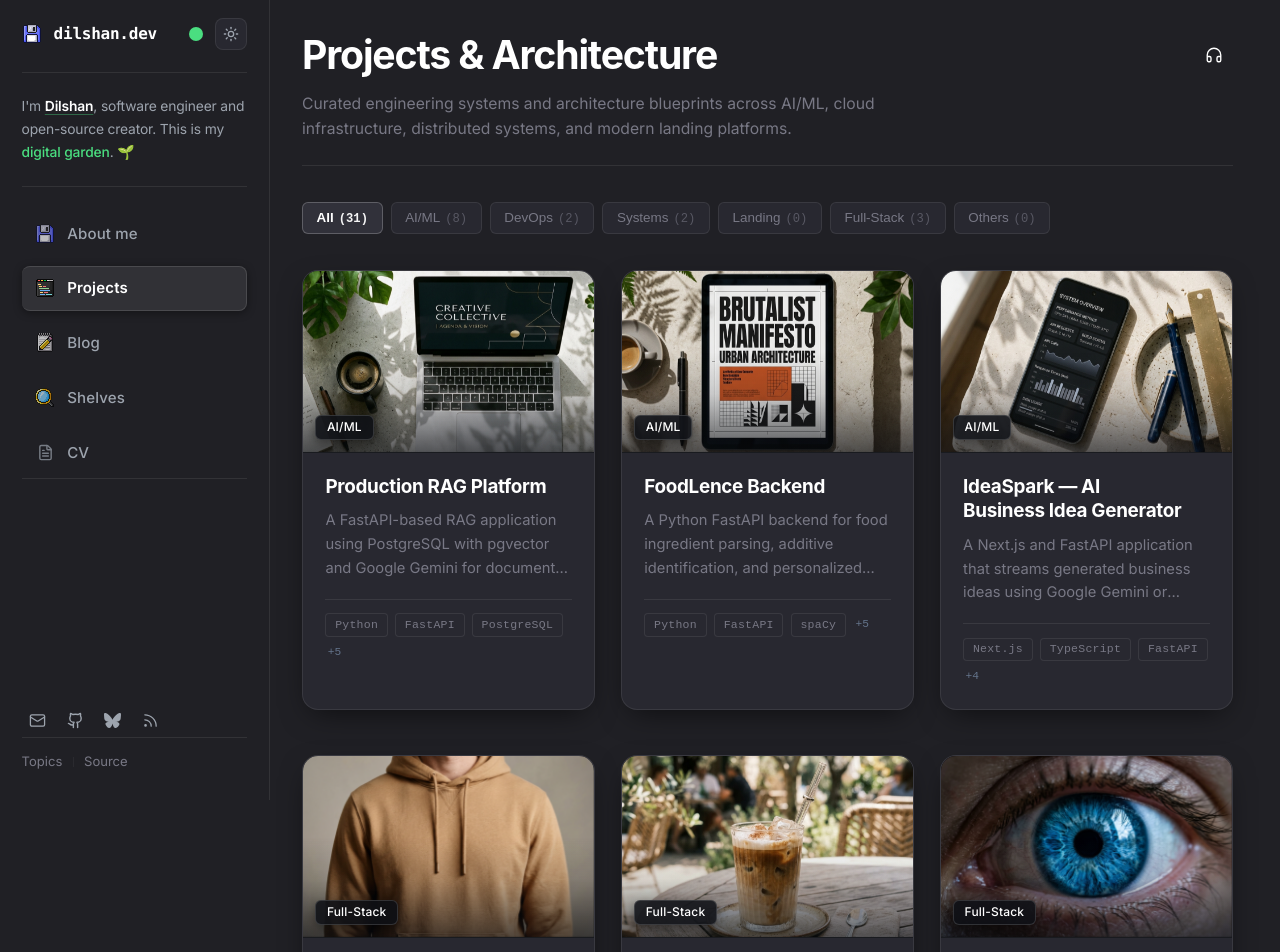
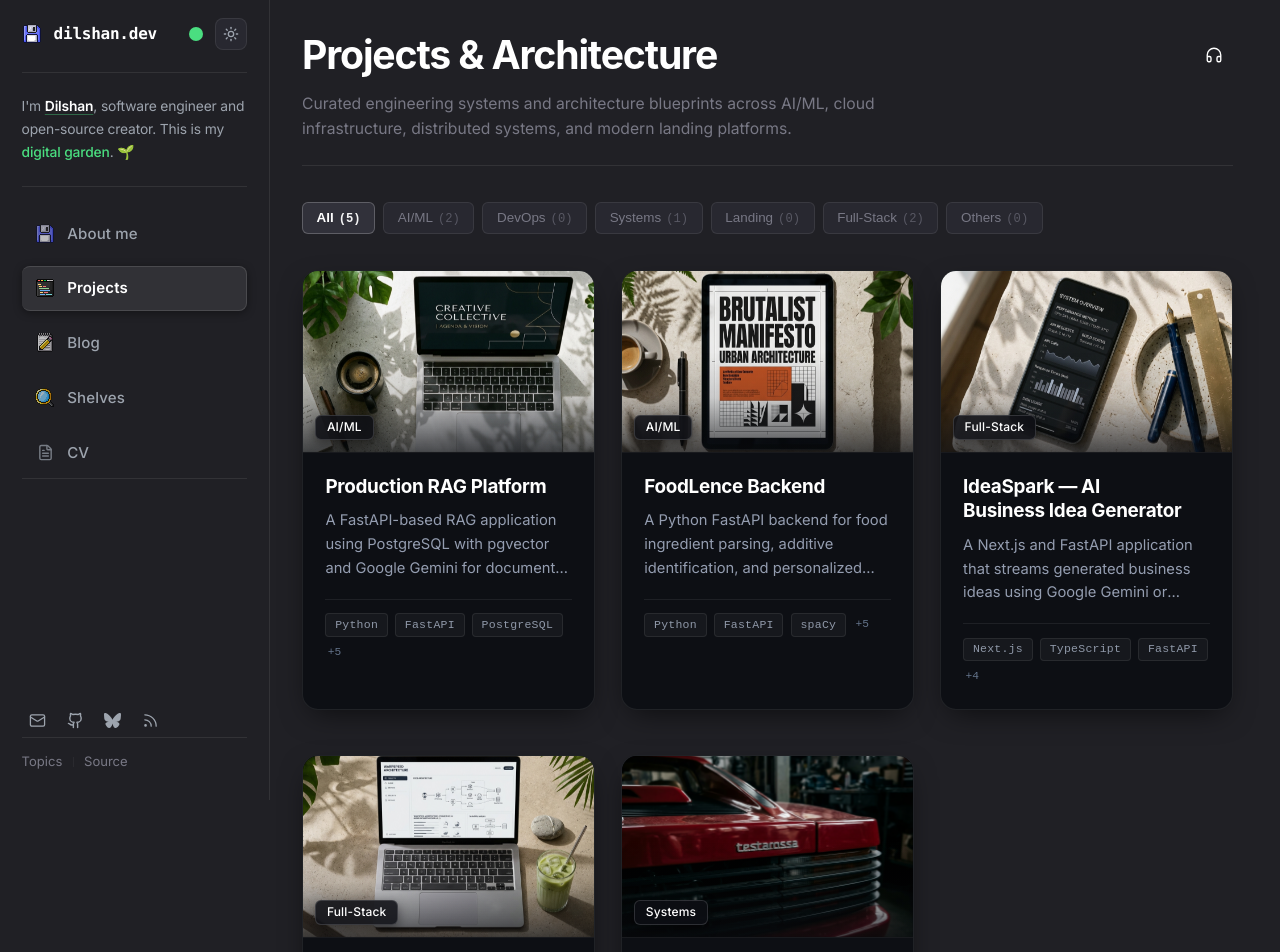
Before and after one commit to dilshandevxx/dilshan-personal-portfolio, a Next.js app: page /portfolio/projects in a window 1280 px wide. Shown: the top 952 px of the page. Built offline with nearby package versions, Linux system fonts and the light colour scheme; a web font is replaced by a local one.

Commit message:
style(projects): harmonize card surface colors with site palette and curate top 5 marquee systems

```diff
--- a/src/components/ProjectCard.module.css
+++ b/src/components/ProjectCard.module.css
@@ -5,8 +5,8 @@
   flex-direction: column;
   position: relative;
   box-sizing: border-box;
-  background-color: var(--color-background-card, #0e1017);
-  border: 1px solid var(--color-border, rgba(255, 255, 255, 0.08));
+  background-color: #0d0f14;
+  border: 1px solid rgba(255, 255, 255, 0.08);
   border-radius: 16px;
   overflow: hidden;
   padding: 0;
@@ -16,14 +16,15 @@
   width: 100%;
   min-width: 0;
   height: 100%;
-  box-shadow: 0 10px 30px -10px rgba(0, 0, 0, 0.65);
-  transition: transform 0.35s cubic-bezier(0.16, 1, 0.3, 1), border-color 0.35s ease, box-shadow 0.35s ease;
+  box-shadow: 0 10px 30px -10px rgba(0, 0, 0, 0.7);
+  transition: transform 0.35s cubic-bezier(0.16, 1, 0.3, 1), border-color 0.35s ease, box-shadow 0.35s ease, background-color 0.35s ease;
 }
 
 .projectCard:hover {
   transform: translateY(-5px);
-  border-color: rgba(255, 255, 255, 0.22);
-  box-shadow: 0 20px 48px -12px rgba(0, 0, 0, 0.9);
+  background-color: #12151c;
+  border-color: rgba(255, 255, 255, 0.2);
+  box-shadow: 0 22px 48px -12px rgba(0, 0, 0, 0.95);
 }
 
 .projectCard:focus-visible {
@@ -40,7 +41,7 @@
   width: 100%;
   aspect-ratio: 16 / 10;
   overflow: hidden;
-  background-color: #080a0e;
+  background-color: #07090d;
   border-bottom: 1px solid rgba(255, 255, 255, 0.07);
 }
 
@@ -60,8 +61,8 @@
   inset: 0;
   background: linear-gradient(
     to top,
-    rgba(10, 12, 16, 0.65) 0%,
-    rgba(10, 12, 16, 0.15) 32%,
+    rgba(10, 12, 16, 0.7) 0%,
+    rgba(10, 12, 16, 0.15) 30%,
     transparent 55%
   );
   pointer-events: none;
@@ -80,7 +81,7 @@
   position: absolute;
   bottom: 12px;
   left: 12px;
-  background: rgba(14, 16, 22, 0.85);
+  background: rgba(13, 15, 20, 0.85);
   backdrop-filter: blur(14px);
   -webkit-backdrop-filter: blur(14px);
   border: 1px solid rgba(255, 255, 255, 0.14);
@@ -100,7 +101,7 @@
 }
 
 .projectCard:hover .categoryBadge {
-  background: rgba(20, 23, 30, 0.92);
+  background: rgba(18, 21, 28, 0.95);
   border-color: rgba(255, 255, 255, 0.25);
 }
 
@@ -122,7 +123,7 @@
   font-weight: 700;
   line-height: 1.3;
   letter-spacing: -0.016em;
-  color: var(--color-text-emphasized, #ffffff);
+  color: #ffffff;
   margin: 0 0 0.65rem;
   width: 100%;
   min-width: 0;
@@ -133,7 +134,7 @@
 }
 
 .titleLink {
-  color: inherit;
+  color: #ffffff;
   text-decoration: none;
   white-space: normal;
   word-break: normal;
@@ -151,7 +152,7 @@
   font-size: 0.92rem;
   font-weight: 400;
   line-height: 1.6;
-  color: var(--color-text-muted, #9aa1ad);
+  color: #949db0;
   margin: 0;
   flex-grow: 1;
   width: 100%;
@@ -181,7 +182,7 @@
   gap: 0.45rem;
   margin-top: 1.15rem;
   padding-top: 0.85rem;
-  border-top: 1px solid var(--color-border, rgba(255, 255, 255, 0.07));
+  border-top: 1px solid rgba(255, 255, 255, 0.07);
 }
 
 .stackBadge {
@@ -190,9 +191,9 @@
   font-family: var(--font-mono, monospace);
   font-size: 0.72rem;
   font-weight: 500;
-  color: var(--color-text-muted, #8e95a5);
-  background-color: var(--color-background-tag, rgba(255, 255, 255, 0.04));
-  border: 1px solid var(--color-border, rgba(255, 255, 255, 0.08));
+  color: #8f98a8;
+  background-color: rgba(255, 255, 255, 0.04);
+  border: 1px solid rgba(255, 255, 255, 0.08);
   border-radius: 4px;
   padding: 0.22rem 0.55rem;
   line-height: 1.25;
@@ -204,7 +205,7 @@
 .projectCard:hover .stackBadge {
   color: #ffffff;
   border-color: rgba(255, 255, 255, 0.18);
-  background-color: rgba(255, 255, 255, 0.07);
+  background-color: rgba(255, 255, 255, 0.08);
 }
 
 .stackMore {
--- a/src/data/projects.ts
+++ b/src/data/projects.ts
@@ -18,6 +18,7 @@ export const PROJECT_THUMBNAILS: Record<string, string> = {
   "ideaspark-ai-business-idea-generator": "/images/project_analytics.jpg",
   "roamora-travel-discovery-website": "/images/story_travel.jpg",
   "travel-website": "/images/story_coffee.jpg",
+  "familycare-eldercare-system": "/images/project_warpspeed_desk.jpg",
   "familycare-eldercare-monitoring-system": "/images/project_warpspeed_desk.jpg",
   "distributed-llm-inference-platform": "/images/project_powersurge.jpg",
   "llm-api-gateway-model-router": "/images/project_cloudwatch.jpg",
@@ -187,7 +188,7 @@ export const projectsList: Project[] = [
   {
     "slug": "business-idea-generator",
     "title": "IdeaSpark — AI Business Idea Generator",
-    "category": "AI/ML",
+    "category": "Full-Stack",
     "tagline": "Streaming AI idea generation through a full-stack application.",
     "description": "A Next.js and FastAPI application that streams generated business ideas using Google Gemini or OpenAI-compatible model configuration.",
     "longDescription": "The repository README documents a full-stack application with a Next.js frontend, FastAPI backend, Server-Sent Events streaming, selectable topic presets, markdown rendering, and a mock demo fallback when no model key is configured.",
@@ -246,6 +247,111 @@ export const projectsList: Project[] = [
     "status": "Existing"
   },
   {
+    "slug": "familycare-eldercare-system",
+    "title": "FamilyCare — Eldercare Monitoring System",
+    "date": "Existing",
+    "category": "Full-Stack",
+    "tagline": "A family-facing eldercare platform with caregiver discovery and protected family dashboards.",
+    "description": "A university team project repository describing an eldercare monitoring platform for families coordinating care for elderly parents.",
+    "longDescription": "The repository README describes public pages for product information and caregiver discovery, JWT-protected login and registration, and a family dashboard with summaries of health-related measurements and alerts. The documented stack includes React, Node.js, and MySQL, with Vercel deployment badges. This portfolio entry records the README's stated scope, not a clinical validation claim.",
+    "highlights": [
+      "Public product and feature pages",
+      "Caregiver listing/discovery described in the README",
+      "JWT-protected login and registration",
+      "Family dashboard with measurement summaries and alerts described in the README",
+      "React, Node.js, and MySQL stack badges in the repository README"
+    ],
+    "architecture": "Browser client → React application → Node.js backend → MySQL persistence. The README describes public access and authenticated family dashboard areas; inspect the implementation to verify API boundaries, authorization rules, and data update mechanisms.",
+    "challenges": "Verify authentication and authorization at every API boundary, protect sensitive family data, validate alert correctness, audit access, and document privacy and retention. Do not present the application as a clinically validated monitoring device.",
+    "tags": [
+      "React",
+      "Node.js",
+      "MySQL",
+      "JWT",
+      "Vercel"
+    ],
+    "stars": 0,
+    "featured": false,
+    "highlight": false,
+    "githubUrl": "https://github.com/dilshandevxx/FamilyCare-Univercity-Project",
+    "metricsDetail": [],
+    "stackLayers": [
+      {
+        "layer": "Frontend",
+        "technologies": [
+          "React"
+        ]
+      },
+      {
+        "layer": "Backend",
+        "technologies": [
+          "Node.js",
+          "JWT"
+        ]
+      },
+      {
+        "layer": "Persistence",
+        "technologies": [
+          "MySQL"
+        ]
+      }
+    ],
+    "image": "",
+    "aliases": [],
+    "status": "Existing"
+  },
+  {
+    "slug": "distributed-llm-inference-platform",
+    "title": "Distributed LLM Inference Platform",
+    "date": "Roadmap",
+    "category": "Systems",
+    "tagline": "Schedule and serve multiple LLMs across shared GPU capacity with latency, fairness, and cost controls.",
+    "description": "Schedule and serve multiple LLMs across shared GPU capacity with latency, fairness, and cost controls.",
+    "longDescription": "Schedule and serve multiple LLMs across shared GPU capacity with latency, fairness, and cost controls. This is a documentation-first engineering proposal; the detailed scope, risks, validation strategy, and milestones are in its linked README.",
+    "highlights": [
+      "Dynamic batching",
+      "GPU-aware placement",
+      "Tenant quotas",
+      "Autoscaling",
+      "Canary model rollout",
+      "And TTFT/token-throughput benchmarks."
+    ],
+    "architecture": "Gateway → model router → admission queue → GPU workers (vLLM/Triton) → streaming responses; control plane tracks capacity and model rollouts.",
+    "challenges": "Key risks include operational complexity, failure modes, security boundaries, observability gaps, and cost. Validate these through threat modeling, load testing, failure injection, and documented ADRs before making implementation claims.",
+    "tags": [
+      "Python",
+      "vLLM",
+      "Kubernetes",
+      "NVIDIA GPU Operator",
+      "KEDA",
+      "Prometheus"
+    ],
+    "stars": 0,
+    "featured": false,
+    "highlight": false,
+    "githubUrl": "https://github.com/dilshandevxx/dilshan-personal-portfolio/blob/main/project-proposals/distributed-llm-inference-platform/README.md",
+    "metricsDetail": [],
+    "stackLayers": [
+      {
+        "layer": "Candidate stack",
+        "technologies": [
+          "Python",
+          "vLLM",
+          "Kubernetes",
+          "NVIDIA GPU Operator",
+          "KEDA",
+          "Prometheus"
+        ]
+      }
+    ],
+    "image": "",
+    "aliases": [],
+    "status": "Planned"
+  }
+];
+
+export const archivedProjectsList: Project[] = [
+  {
     "slug": "roamora-travel-project",
     "title": "Roamora — Travel Discovery Website",
     "category": "Full-Stack",
@@ -355,108 +461,6 @@ export const projectsList: Project[] = [
     "aliases": [],
     "writeupUrl": "",
     "status": "Existing"
-  },
-  {
-    "slug": "familycare-eldercare-system",
-    "title": "FamilyCare — Eldercare Monitoring System",
-    "date": "Existing",
-    "category": "Full-Stack",
-    "tagline": "A family-facing eldercare platform with caregiver discovery and protected family dashboards.",
-    "description": "A university team project repository describing an eldercare monitoring platform for families coordinating care for elderly parents.",
-    "longDescription": "The repository README describes public pages for product information and caregiver discovery, JWT-protected login and registration, and a family dashboard with summaries of health-related measurements and alerts. The documented stack includes React, Node.js, and MySQL, with Vercel deployment badges. This portfolio entry records the README's stated scope, not a clinical validation claim.",
-    "highlights": [
-      "Public product and feature pages",
-      "Caregiver listing/discovery described in the README",
-      "JWT-protected login and registration",
-      "Family dashboard with measurement summaries and alerts described in the README",
-      "React, Node.js, and MySQL stack badges in the repository README"
-    ],
-    "architecture": "Browser client → React application → Node.js backend → MySQL persistence. The README describes public access and authenticated family dashboard areas; inspect the implementation to verify API boundaries, authorization rules, and data update mechanisms.",
-    "challenges": "Verify authentication and authorization at every API boundary, protect sensitive family data, validate alert correctness, audit access, and document privacy and retention. Do not present the application as a clinically validated monitoring device.",
-    "tags": [
-      "React",
-      "Node.js",
-      "MySQL",
-      "JWT",
-      "Vercel"
-    ],
-    "stars": 0,
-    "featured": false,
-    "highlight": false,
-    "githubUrl": "https://github.com/dilshandevxx/FamilyCare-Univercity-Project",
-    "metricsDetail": [],
-    "stackLayers": [
-      {
-        "layer": "Frontend",
-        "technologies": [
-          "React"
-        ]
-      },
-      {
-        "layer": "Backend",
-        "technologies": [
-          "Node.js",
-          "JWT"
-        ]
-      },
-      {
-        "layer": "Persistence",
-        "technologies": [
-          "MySQL"
-        ]
-      }
-    ],
-    "image": "",
-    "aliases": [],
-    "status": "Existing"
-  },
-  {
-    "slug": "distributed-llm-inference-platform",
-    "title": "Distributed LLM Inference Platform",
-    "date": "Roadmap",
-    "category": "AI Infrastructure",
-    "tagline": "Schedule and serve multiple LLMs across shared GPU capacity with latency, fairness, and cost controls.",
-    "description": "Schedule and serve multiple LLMs across shared GPU capacity with latency, fairness, and cost controls.",
-    "longDescription": "Schedule and serve multiple LLMs across shared GPU capacity with latency, fairness, and cost controls. This is a documentation-first engineering proposal; the detailed scope, risks, validation strategy, and milestones are in its linked README.",
-    "highlights": [
-      "Dynamic batching",
-      "GPU-aware placement",
-      "Tenant quotas",
-      "Autoscaling",
-      "Canary model rollout",
-      "And TTFT/token-throughput benchmarks."
-    ],
-    "architecture": "Gateway → model router → admission queue → GPU workers (vLLM/Triton) → streaming responses; control plane tracks capacity and model rollouts.",
-    "challenges": "Key risks include operational complexity, failure modes, security boundaries, observability gaps, and cost. Validate these through threat modeling, load testing, failure injection, and documented ADRs before making implementation claims.",
-    "tags": [
-      "Python",
-      "vLLM",
-      "Kubernetes",
-      "NVIDIA GPU Operator",
-      "KEDA",
-      "Prometheus"
-    ],
-    "stars": 0,
-    "featured": false,
-    "highlight": false,
-    "githubUrl": "https://github.com/dilshandevxx/dilshan-personal-portfolio/blob/main/project-proposals/distributed-llm-inference-platform/README.md",
-    "metricsDetail": [],
-    "stackLayers": [
-      {
-        "layer": "Candidate stack",
-        "technologies": [
-          "Python",
-          "vLLM",
-          "Kubernetes",
-          "NVIDIA GPU Operator",
-          "KEDA",
-          "Prometheus"
-        ]
-      }
-    ],
-    "image": "",
-    "aliases": [],
-    "status": "Planned"
   },
   {
     "slug": "llm-api-gateway",
```
Also changed, not shown: src/app/projects/page.tsx (+8 -9 lines).
